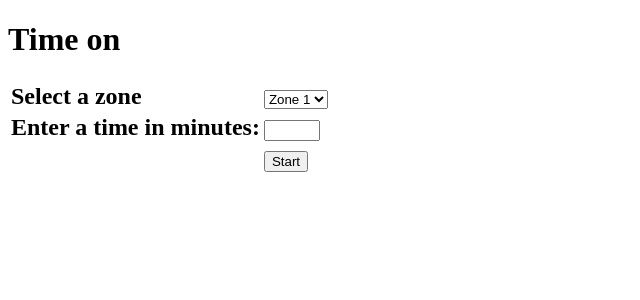
After one commit to 9h057/Freyr, a Flask app: template templates/form .html in a window 1280 px wide. The commit adds this page. Shown: the top 300 px of the page, without its empty margins (0-640 px from the left). Run offline with Flask 2, Linux system fonts and the light colour scheme; the template is opened without the code that fills it, so the values that code supplies are empty.

Commit message:
updated index and form
updated index and independent form iframe page.

```diff
--- /dev/null
+++ b/templates/form .html
@@ -0,0 +1,43 @@
+<!DOCTYPE html>
+<html lang="en">
+	<head>
+		<title>Ttimer Form</title>
+	</head>
+	<body>
+		<h1>Time on</h1>
+		<h2>
+			<form action="onTime">
+				<table>
+					<tr>
+						<td>
+							<lable for="zone">Select a zone</lable>
+						</td>
+						<td>
+							<select name="zone">
+								<option value="zone1">Zone 1</option>
+								<option value="zone2">Zone 2</option>
+								<option value="zone3">Zone 3</option>
+								<option value="zone4">Zone 4</option>
+							</select>
+						</td>
+					</tr>
+					<tr>
+						<td>
+							<lable for="quantity">Enter a time in minutes:  </lable>
+						</td>
+						<td>
+							<input type="number" id="quantity" name="quantity" min="1" max="10">
+						</td>
+					</tr>
+					<tr>
+						<td></td>
+						<td>
+							<input type="submit" value="Start">
+						</td>
+					</tr>
+				</table>
+			</form>
+			<br>
+			<br>
+	</body>
+</html>
--- a/templates/index.html
+++ b/templates/index.html
@@ -110,6 +110,6 @@
 		<br>
 		<br>
 		<!-- NOT YET FULLY IMPLIMENTED -->
-		<iframe src="./REWRITE_form.html" height="225" width="100%"></iframe>
+		<iframe src="./form.html" height="225" width="100%"></iframe>
 	</body>
 </html>
```
